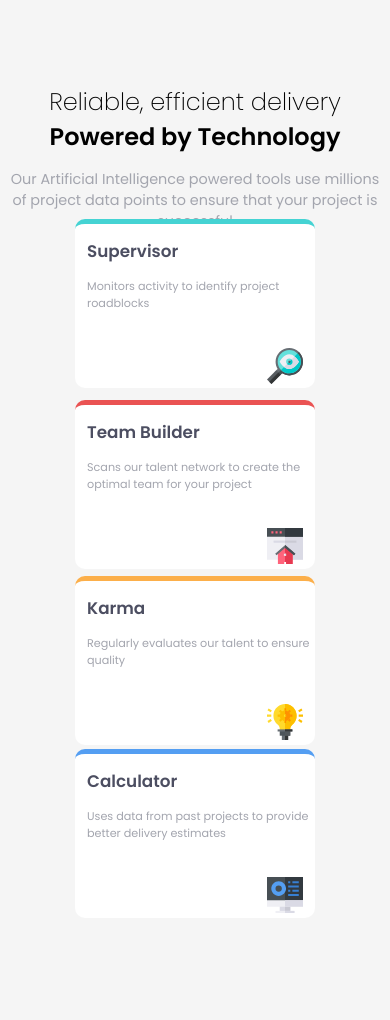
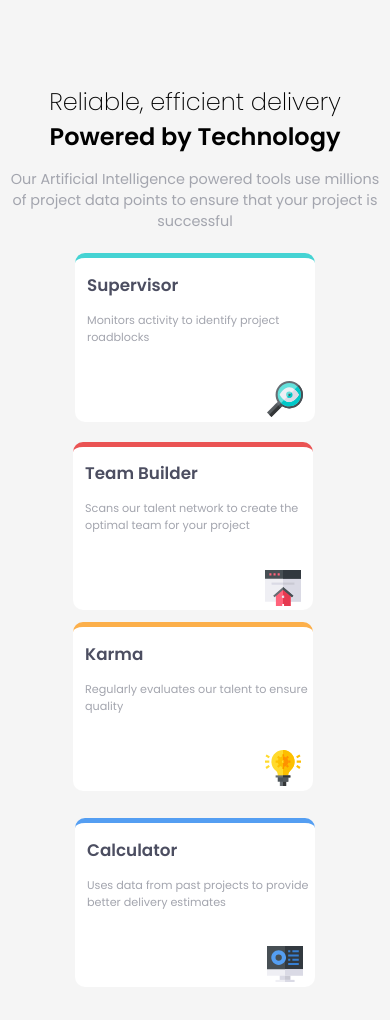
Before and after one commit to TheoSt/four-card-feature-section-master, a plain HTML site: page index.html in a window 390 px wide. Drawn offline with Linux system fonts and the light colour scheme.

Commit message:
fixing small screen size layout in header

```diff
--- a/app.css
+++ b/app.css
@@ -118,7 +118,7 @@ main {
 
    #header {
        width:95%;
-       height:20%;
+       height:25%;
        font-size:1rem;
    }
 
@@ -146,11 +146,18 @@ main {
         height:40vh;
         align-self: center;
         justify-self:center;
-        margin:3% 0;
+   }
+
+   #supervisor-sec {
+       margin-bottom:5%;
+   }
+
+   #calculator-sec {
+       margin-top:10%;
    }
 
    #karma-sec {
-       margin-top:3%;
+       margin-top:5%;
    }
 
    .info {
```
